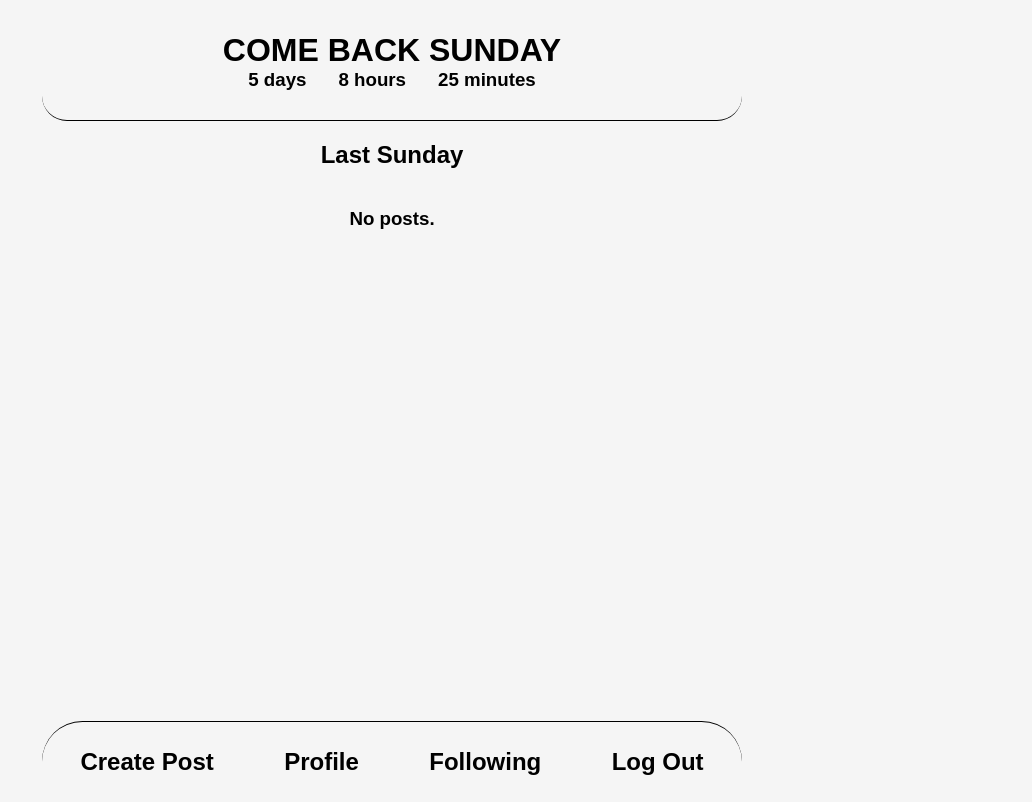
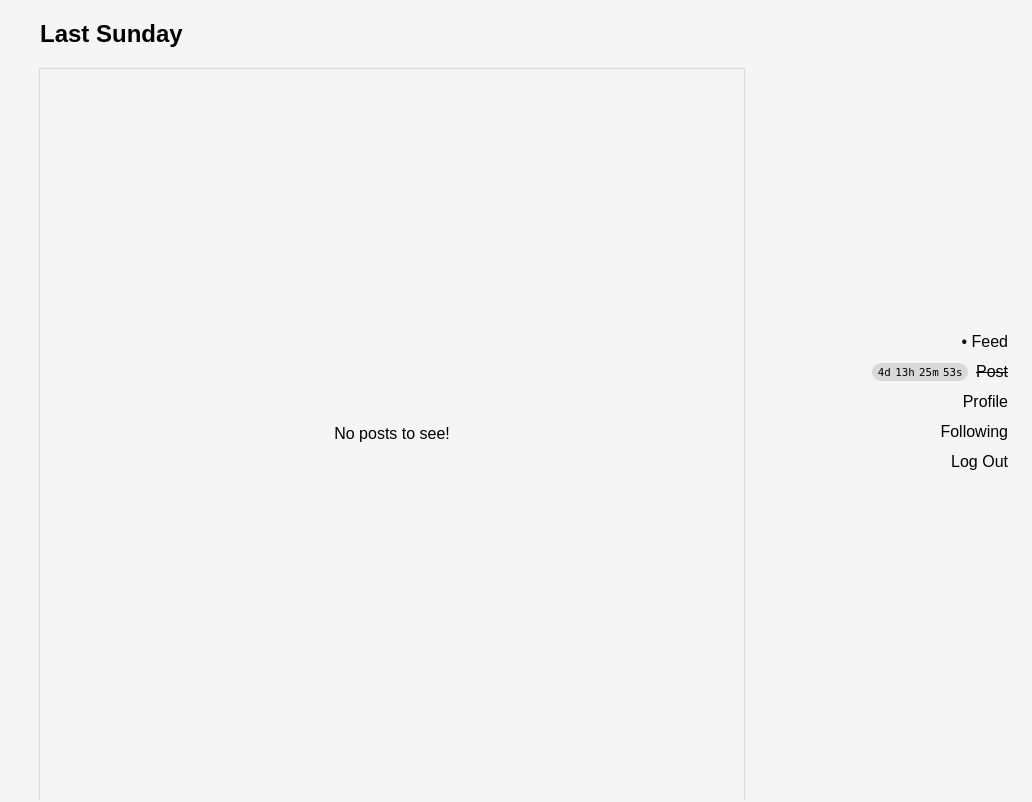
Before and after one commit to aidandomondon/comebacksunday, a Django app: page /posts/feed in a window 1280 px wide. Shown: the whole page, without its empty margins (248-1280 px from the left). Run offline with Django 5.2, Linux system fonts and the light colour scheme; a user stored in the database is signed in; tables that the repository leaves empty hold one stand-in row (values such as "Sample post").

Commit message:
Center "no posts" message

```diff
--- a/comebacksunday/posts/static/posts/feed.css
+++ b/comebacksunday/posts/static/posts/feed.css
@@ -13,64 +13,64 @@ body {
     margin-right: auto;
 }
 
-header {
-    display: flex;
-    flex-direction: column;
-    justify-content: center;
-    align-items: center;
-    height: 15%;
-    border-bottom: solid black 0.1em;
-    border-radius: 25px;
-
-    #top_message {
-        margin-bottom: 0;
-    }
-
-    #countdown {
-        margin-top: 0;
-        display: flex;
-        flex-direction: row;
-        gap: 2em;
-
-        #d,
-        #h,
-        #m {
-            margin-top: 0;
-        }
-    }
-}
-
 .feed {
-    width: 100%;
+    position: absolute;
+    top: 0;
+    left: 0;
+    width: 100vw;
+    height: 100vh;
     display: flex;
     flex-direction: column;
     align-items: center;
-    height: 75%;
+    justify-content: start;
 
     .feed_header {
         display: flex;
         flex-direction: row;
-        justify-content: center;
+        justify-content: left;
         align-items: center;
+        width: 55%;
     }
 
     .posts {
+        flex: 1;
         display: flex;
         flex-direction: column;
-        gap: 0.25em;
         overflow: scroll;
         align-items: center;
-        width: 100%;
+        width: 55%;
+        border-color: #D9D9D9;
+        border-width: 0.1em;
+        border-top-style: solid;
+        border-left-style: solid;
+        border-right-style: solid;
+
+        #no_posts {
+            height: 100%;
+            display: flex;
+            flex-direction: row;
+            align-items: center;
+            justify-content: center;
+
+            #follow_others {
+                color: black;
+                z-index: 10;
+            }
+        }
+
+
 
         .post {
+            box-sizing: border-box;
             color: black;
             display: flex;
             flex-direction: column;
             align-items: left;
-            border: solid black 0.1em;
-            border-radius: 5px;
+            border-color: #D9D9D9;
+            border-bottom-style: solid;
+            border-width: 0.1em;
             padding: 1em;
-            width: 75%;
+            width: 100%;
 
             .post_header {
                 display: flex;
@@ -78,10 +78,25 @@ header {
                 justify-content: space-between;
                 width: 100%;
 
-                h3 {
+                p {
                     text-wrap-mode: nowrap;
                     margin-top: 0em;
                     margin-bottom: 0em;
+                }
+
+                .username {
+
+                    a {
+                        color: black;
+                        text-decoration: none;
+                        text-decoration-line: none;
+                        text-align: right;
+                        text-wrap-mode: nowrap;
+                    }
+
+                    a:hover {
+                        text-decoration-line: underline;
+                    }
                 }
             }
 
@@ -94,16 +109,21 @@ header {
 }
 
 .sidebar {
+    position: absolute;
+    top: 0;
+    left: 0;
+    width: 100vw;
+    height: 100vh;
     display: flex;
-    flex-direction: row;
-    justify-content: space-evenly;
-    align-items: center;
-    gap: 2em;
-    height: 10%;
-    border-top: solid black 0.1em;
-    border-radius: 50px;
+    flex-direction: column;
+    justify-content: center;
+    align-items: end;
+    align-items: end;
 
     .sidebar_item {
+        margin-right: 1.5em;
+        padding-top: 0.5em;
+        padding-bottom: 0.25em;
 
         a {
             color: black;
@@ -112,30 +132,43 @@ header {
             text-align: right;
             text-wrap-mode: nowrap;
         }
+    }
 
-        a:hover {
-            /* color: white; */
-            text-decoration-line: underline;
+    .sidebar_item:not(.disabled)>a:hover {
+        text-decoration-line: underline;
+    }
+
+    .sidebar_item.disabled>a {
+        text-decoration-line: line-through;
+    }
+
+    #posts {
+        display: flex;
+        flex-direction: row;
+        align-items: center;
+        gap: 0.5em;
+
+        #countdown {
+            display: flex;
+            flex-direction: row;
+            border-radius: 25px;
+            background-color: #D9D9D9;
+            font-size: smaller;
+            padding-left: 0.5em;
+            padding-right: 0.5em;
+            gap: 0.4em;
+            font-family: monospace;
+
+            .countdown-box {
+                display: flex;
+                flex-direction: row;
+                height: fit-content;
+
+                p {
+                    margin-top: 0.25em;
+                    margin-bottom: 0.25em;
+                }
+            }
         }
     }
 }
-
-h3.username {
-    a {
-        color: black;
-        text-decoration: none;
-        text-decoration-line: none;
-        text-align: right;
-        text-wrap-mode: nowrap;
-    }
-
-    a:hover {
-        text-decoration-line: underline;
-    }
-}
-
-#no_posts {
-    #follow_others {
-        color: black;
-    }
-}
--- a/comebacksunday/posts/templates/posts/feed.html
+++ b/comebacksunday/posts/templates/posts/feed.html
@@ -1,42 +1,27 @@
 {% load static %}
 <html>
     <body>
-        <header>
-            <h1 id="top_message">
-                {% if countdown.is_zero %}
-                WELCOME BACK
-                {% else %}
-                COME BACK SUNDAY
-                {% endif %}
-            </h1>
-            {% if not countdown.is_zero %}
-                <div id="countdown">
-                    <h3 id="d">{{countdown.days}} day{% if countdown.days > 1 %}s{% endif %}</h3>
-                    <h3 id="h">{{countdown.hours}} hour{% if countdown.hours > 1 %}s{% endif %}</h3>
-                    <h3 id="m">{{countdown.minutes}} minute{% if countdown.minutes > 1 %}s{% endif %}</h3>
-                </div>
-            {% endif %}
-        </header>
         <div class="feed">
             <div class="feed_header">
                 <h2>{% if not countdown.is_zero %}Last {% endif %}Sunday</h2>
             </div>
             <div class="posts">
                 {% if posts|length == 0 %}
-                    <h3 id="no_posts">
-                        No posts.
+                    <div id="no_posts">
+                        <p>No posts to see!</p>
                         {% if not user_follows_others %}
+                        &nbsp;
                             <a id="follow_others" href="{% url 'posts:following' %}">
                                 Follow friends.
                             </a>
                         {% endif %}
-                    </h3>
+                    </div>
                 {% else %}
                     {% for post in posts %}
                         <div class="post">
                             <div class="post_header">
-                                <h3 class="username"><a href="{% url 'posts:profile' username=post.author.user.username%}">@{{post.author}}</a></h3>
-                                <h3 class="timestamp">{{post.datetime.time}}</h3>
+                                <b class="username"><a href="{% url 'posts:profile' username=post.author.user.username%}">@{{post.author}}</a></b>
+                                <p class="timestamp">{{post.datetime.time}}</p>
                             </div>
 
                             <p>{{post.content}}</p>
@@ -46,27 +31,109 @@
             </div>
         </div>
         <div class="sidebar">
-            <h2 class="sidebar_item">
+            <div class="sidebar_item">
+                <a>• </a>
                 <a href="{% url 'posts:create_post' %}">
-                    Create Post
+                    Feed
                 </a>
-            </h2>
-            <h2 class="sidebar_item">
+            </div>
+            <div
+                class="sidebar_item {% if not countdown.is_zero %}disabled{% endif %}"
+                id="posts"
+            >
+                <div id="countdown">
+                    <div class="countdown-box">
+                        <p id="days">d</p>
+                        <p>d</p>
+                    </div>
+                    <div class="countdown-box">
+                        <p id="hours">h</p>
+                        <p>h</p>
+                    </div>
+                    <div class="countdown-box">
+                        <p id="minutes">m</p>
+                        <p>m</p>
+                    </div>
+                    <div class="countdown-box">
+                        <p id="seconds">s</p>
+                        <p>s</p>
+                    </div>
+                </div>
+                {% if countdown.is_zero %}
+                    <a href="{% url 'posts:create_post' %}">Post</a>
+                {% else %}
+                    <a>Post</a>
+                {% endif %}
+            </div>
+            <div class="sidebar_item">
                 <a href="{% url 'posts:profile' username=username %}">
                     Profile
                 </a>
-            </h2>
-            <h2 class="sidebar_item">
+            </div>
+            <div class="sidebar_item">
                 <a href="{% url 'posts:following' %}">
                     Following
                 </a>
-            </h2>
-            <h2 class="sidebar_item">
+            </div>
+            <div class="sidebar_item">
                 <a href="{% url 'registration:logout' %}">
                     Log Out
                 </a>
-            </h2>
+            </div>
         </div>
     </body>
+    <script>
+        function setElementById(id, value) {
+            const element = document.getElementById(id);
+            element.innerHTML = value;
+        }
+
+        // Returns a Date object whose days, hours, minutes, etc. represent
+        // the days, hours, minutes, etc. until it next turns Sunday in UTC+14.
+        function calculateCountdown() {
+            // (1) Create Date object mimicking current time in kiribati
+            const kiribatiNow = new Date(Date.now());   // get the current date in UTC
+            kiribatiNow.setUTCHours(kiribatiNow.getUTCHours() + 14); // add 14 hours to simulate UTC+14
+
+            // (2) Create Date object mimicking the start of the day next sunday in kiribati
+            // - Add num. days until sunday to get a datetime within the next sunday
+            const kiribatiDaysUntilSunday = (7 - kiribatiNow.getUTCDay()) % 7;
+            const kiribatiStartOfSunday = new Date(kiribatiNow);
+            kiribatiStartOfSunday.setUTCDate(kiribatiStartOfSunday.getUTCDate() + kiribatiDaysUntilSunday);
+            // - Set hours, minutes, sec, millisec to 0 to get to the start of the day
+            kiribatiStartOfSunday.setUTCHours(0);
+            kiribatiStartOfSunday.setUTCMinutes(0);
+            kiribatiStartOfSunday.setUTCSeconds(0);
+            kiribatiStartOfSunday.setUTCMilliseconds(0);
+
+            // (3) Countdown = start of sunday in kiribati - current time in kiribati
+            const countdown = new Date(kiribatiStartOfSunday - kiribatiNow);
+            // subtract 1 day because Date objects measure time from January 1st not January 0th.
+            countdown.setUTCDate(countdown.getUTCDate() - 1);
+            return countdown;
+        }
+
+        function setCountdown(date) {
+            setElementById('days', date.getUTCDate().toString());
+            setElementById('hours', date.getUTCHours().toString());
+            setElementById('minutes', date.getUTCMinutes().toString());
+            setElementById('seconds', date.getUTCSeconds().toString());
+        }
+
+        // Refreshes the countdown component
+        function refreshCountdown() {
+            const countdown = calculateCountdown();
+            setCountdown(countdown);
+        }
+
+        refreshCountdown();
+        window.setInterval(refreshCountdown, 1000);
+
+        // Scrolls page 2 into view
+        function scrollToPageTwo() {
+            const pageTwo = document.getElementById('page-two');
+            pageTwo.scrollIntoView({behavior: "smooth"});
+        }
+    </script>
+    <link rel="stylesheet" href="{% static 'posts/feed.css' %}">
 </html>
-<link rel="stylesheet" href="{% static 'posts/feed.css' %}">
```
